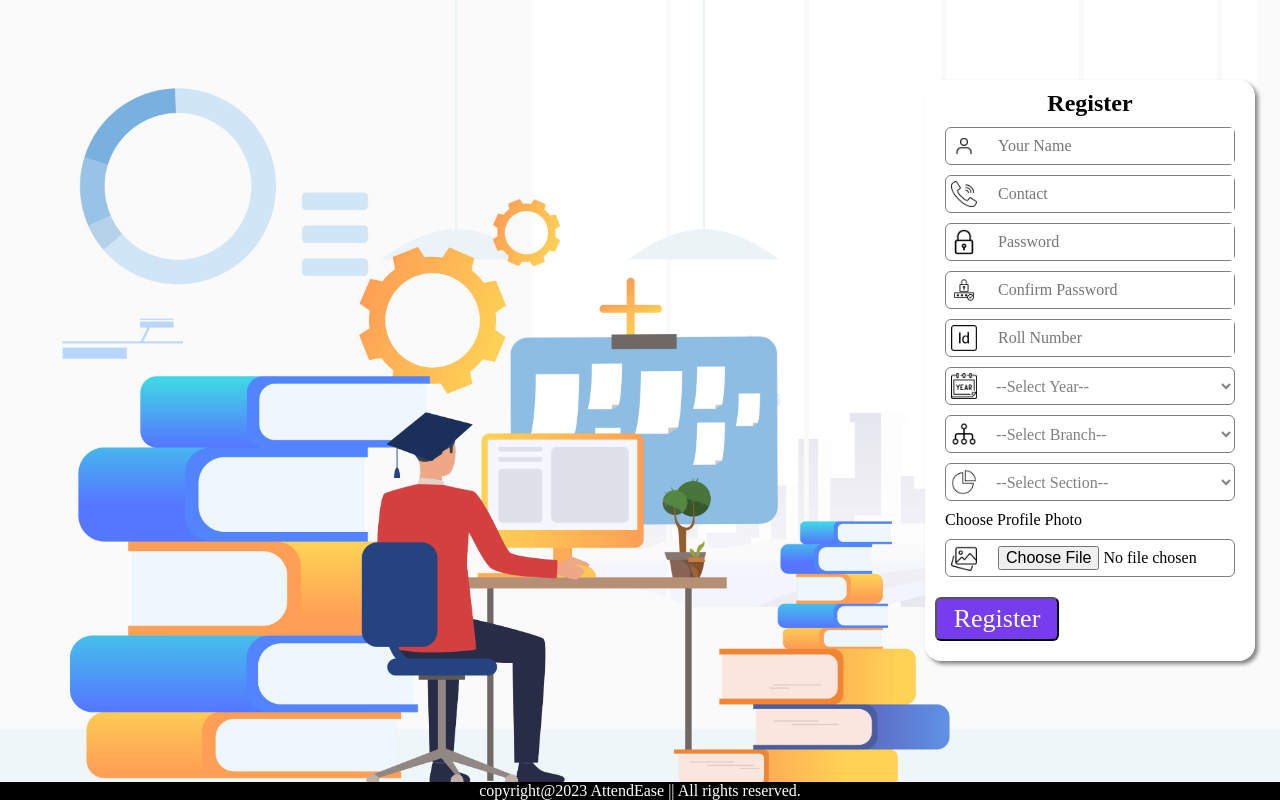
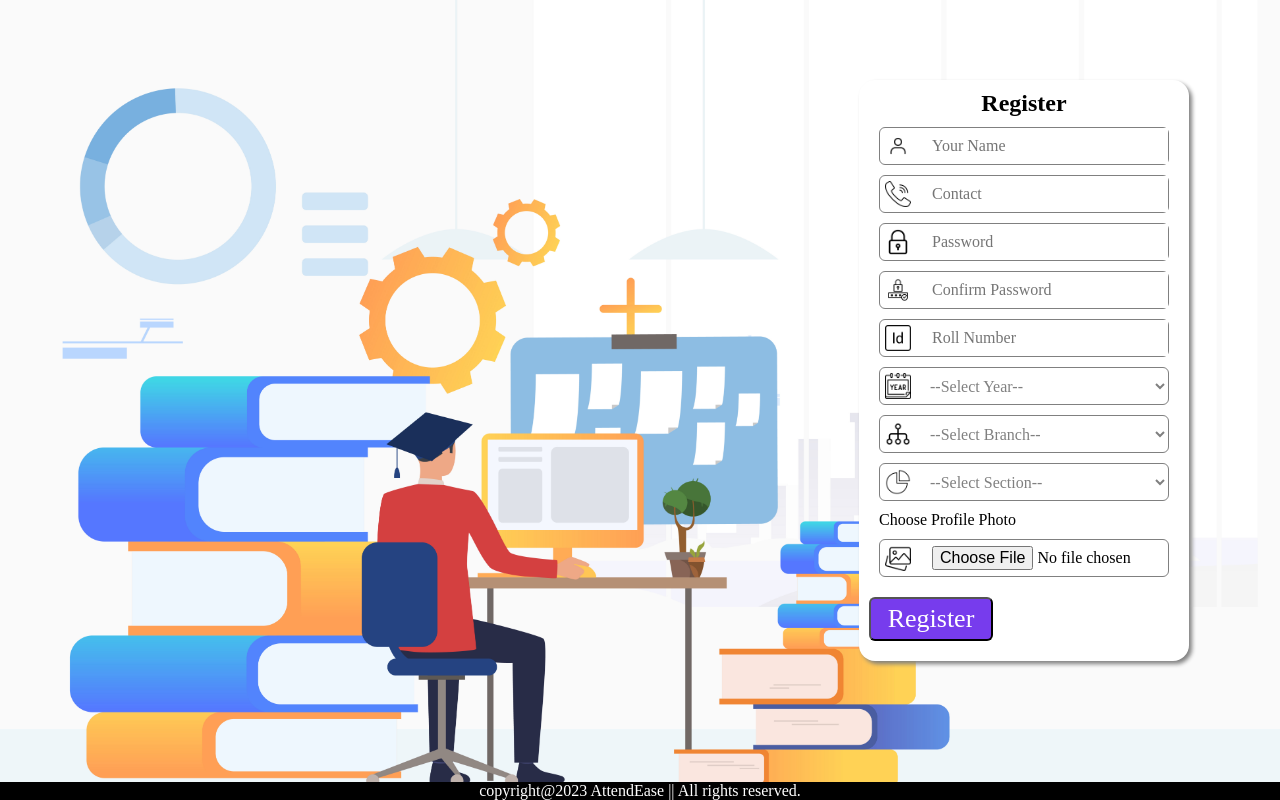
Before and after one commit to ishika3838/Attendance-App, a React (Create React App) app: page /register in a window 1280 px wide. Built offline with nearby package versions, Linux system fonts and the light colour scheme.

Commit message:
styled fixed

```diff
--- a/src/index.css
+++ b/src/index.css
@@ -23,7 +23,7 @@ body {
 
 .container{
   position: fixed;
-  left: 450px;
+  left: 30%;
   margin: 0 auto;
   width:410px;
   top:80px;
@@ -41,12 +41,13 @@ background-size: cover;
 
 @media screen and (max-width: 500px) {
   .maincontainer {
-    /* background-color: rgb(251, 251, 251); */
-    background:radial-gradient(rgb(195, 152, 241) , rgb(98, 121, 237));
+     background-color: rgb(238, 247, 252);
+    /* background:radial-gradient(rgb(195, 152, 241) , rgb(98, 121, 237));  */
 
     /* background-image: url(../src/components/assets/background_phone.jpeg); */
     background-repeat: no-repeat;
     background-size: cover;
+
   }
 }
 
```
